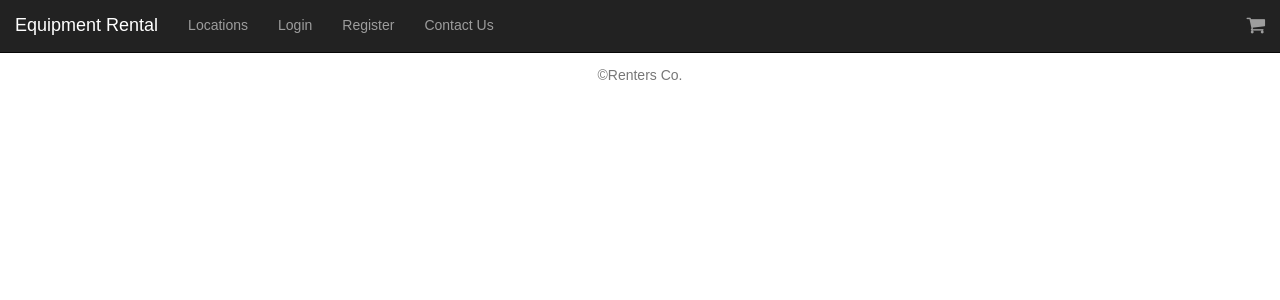
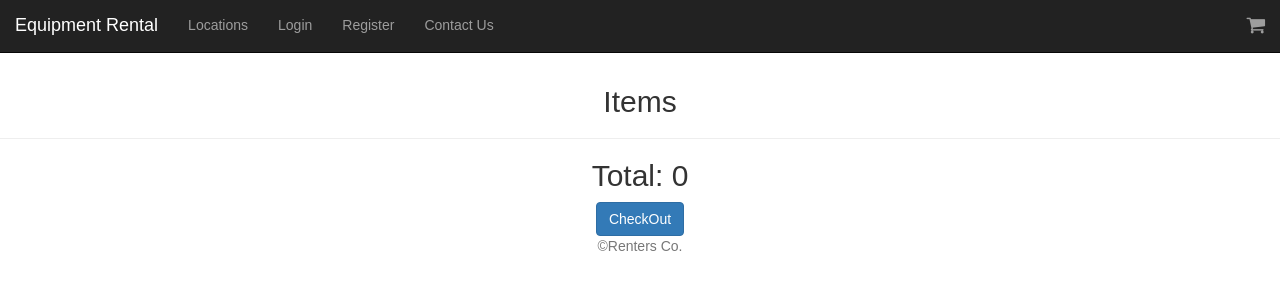
Before and after one commit to Jrod9599/equipmentRental, a React (Create React App) app: page /cart in a window 1280 px wide. Shown: the top 300 px of the page. Built offline with nearby package versions, Linux system fonts and the light colour scheme; what google-maps-react would draw is missing.

Commit message:
cart page

```diff
--- a/src/App.js
+++ b/src/App.js
@@ -16,6 +16,7 @@ import {BrowserRouter as Router, Route, Link} from 'react-router-dom'
 import ThumbContainer from "./thumbContainer";
 import ItemPage from "./itempage";
 import Locations from './Locations'
+import Cart from './Cart'
 
 class App extends Component {
     constructor(){
@@ -43,6 +44,7 @@ class App extends Component {
                       <Route exact path="/register" component={Register}/>
                       <Route exact path="/contact" component={Contact}/>
                       <Route exact path="/approved" component={Approved}/>
+                      <Route exact path="/cart" component={Cart}/>
 
                    </div>
                     <Route component={Footer}/>
--- a/src/Cart.js
+++ b/src/Cart.js
@@ -7,42 +7,66 @@ class Cart extends Component{
 	constructor(){
 		super();
 		this.state={
-			total : 0
+			total : 0,
+			names: []
 		}
+		this.handleSubmit = this.handleSubmit.bind(this);
 	}
 
+	componentDidMount(){
 
+		const tempcart = JSON.parse(localStorage.getItem('myCart'));
 
-	cartItemTotal(event){
-		event.preventDefault();
-		const tempcart = JSON.parse(localStorage.getItem('myCart'));
-  		console.log(tempcart);
-  		var cartTotal = 0;
-  		tempcart.map((item)=>{
-  			cartTotal = cartTotal + item.total;
-  		})
+		var cartTotal = 0;
+		for(let key in tempcart){
+			// console.log(tempcart[key])
+			cartTotal += tempcart[key].total;
+		}
+
   		this.setState({
   			total: cartTotal
   		})
+	}
 
-  		tempcart.map((item)=>{
-  			return(
-  				<div>
-  					<h3> {item.name} {item.total} </h3>
-  					<img src={item.icon} />
-  				</div>
-  			)
-  		})
+	handleSubmit(event){
+		event.preventDefault();
+
+		this.props.history.push("/checkout");
 
 	}
 
   	render(){
+		const tempcart = JSON.parse(localStorage.getItem('myCart'));
+
+		// let keys = [];
+		// for(let key in tempcart){
+		// 	keys.push(<h1>{tempcart[key].total}</h1>);
+		// }
+
+		let keys = [];
+		for(let key in tempcart){
+			keys.push(key);
+		}
+
+		const items = keys.map((x)=>{
+			return (
+
+					<div className="item">
+						<img width="200px"src={tempcart[x].icon} />
+						Item: {tempcart[x].name} Price: {tempcart[x].total}
+					</div>
+
+				)
+		})
+
+	//	console.log(items)
 	    return(
 	    	<div>
 	    		<h2>Items</h2>
-	    		{this.cartItemTotal}
-
-	    		{this.state.total}
+	    		{items}
+	    		<hr/>
+	    		<h2>Total: {this.state.total}</h2>
+	    		<button type="submit" onClick={this.handleSubmit} className="btn btn-primary">CheckOut</button>
 	    	</div>
 	    )
 	  }
```
Also changed, not shown: 2 other files (tests, documents, lock files or other folders).
